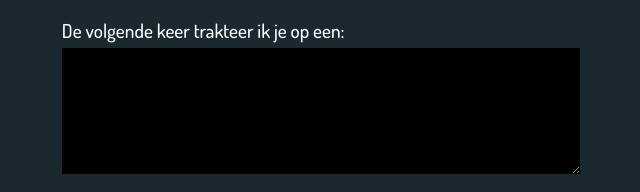
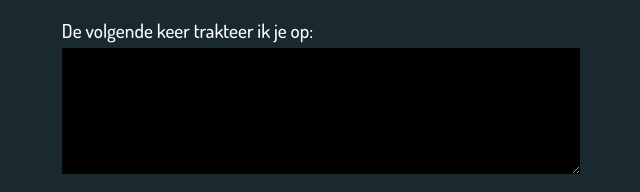
Before and after one commit to LisebethDuyvejonck/trakteren, a Gatsby site: page /create in a window 1280 px wide. Shown: the part 299-491 px from the top of the page, 319-959 px from the left. Built offline with nearby package versions, Linux system fonts and the light colour scheme; Gatsby itself is replaced by a stand-in of ours.

Commit message:
alles klaar behalve de opmaak

```diff
--- a/src/components/form.js
+++ b/src/components/form.js
@@ -16,7 +16,7 @@ const Form = () => {
         />
       </label>
       <label htmlFor="message" className={style.wrapper}>
-        <span className={style.label}>De volgende keer trakteer ik je op een:</span>
+        <span className={style.label}>De volgende keer trakteer ik je op:</span>
         <textarea
           rows="5"
           id="message"
```
